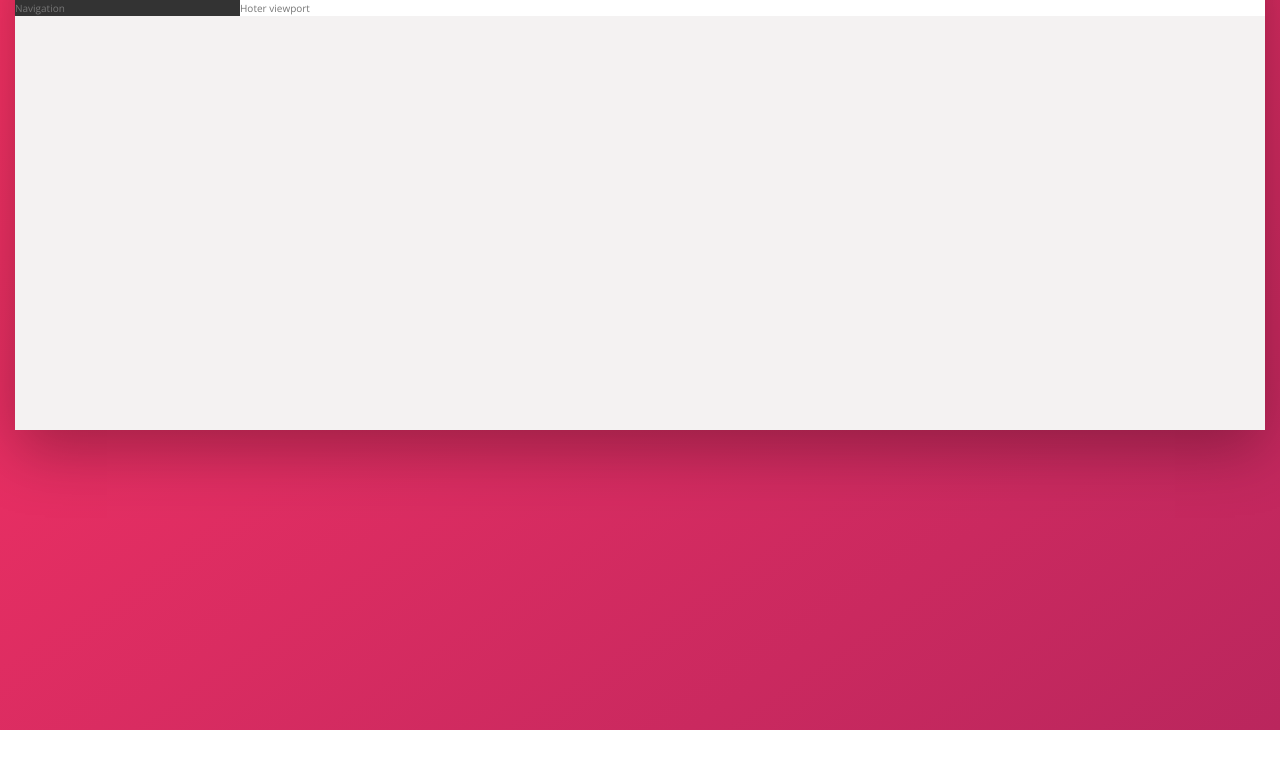
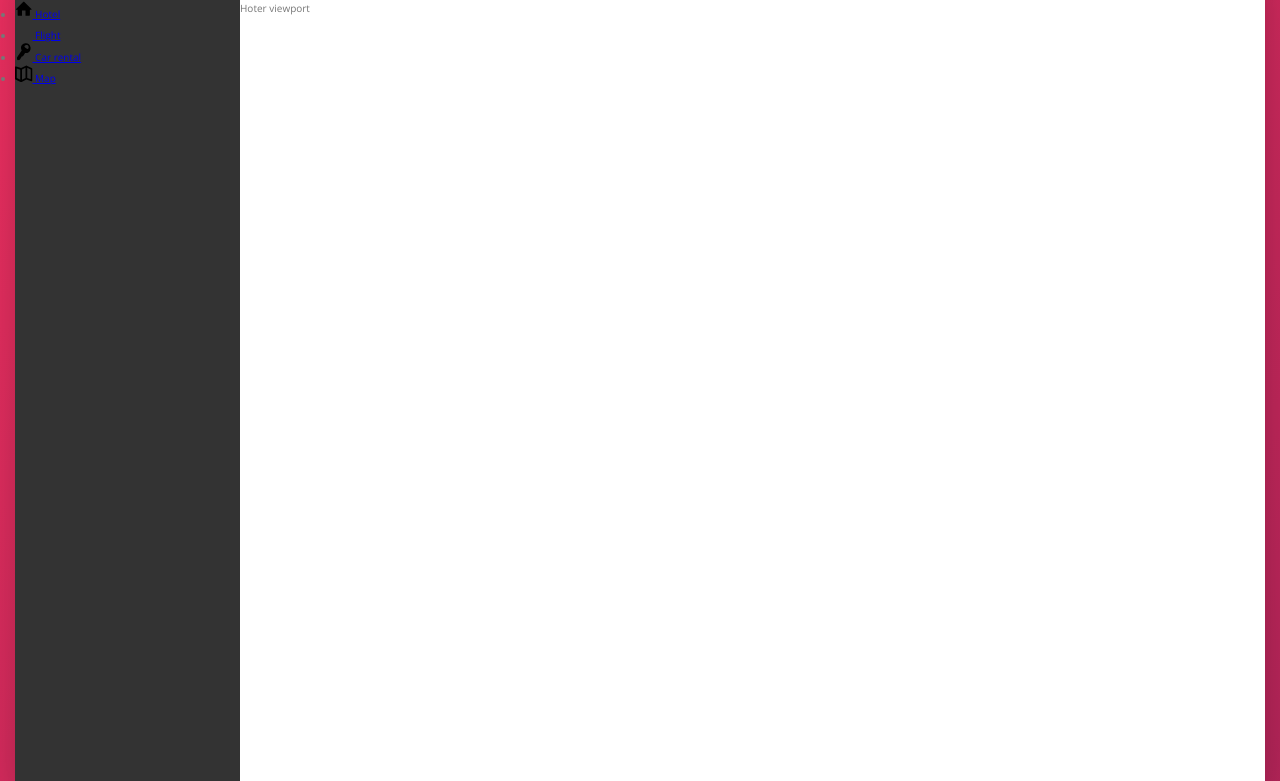
Before and after one commit to SALeon/TRILLO, a website built with webpack: page src/index.html in a window 1280 px wide. Shown: the part 150-931 px from the top of the page. Before the commit the page ends 880 px from the top, so only its background shows below. Built offline with nearby package versions, Linux system fonts and the light colour scheme; files whose address does not match are found by name.

Commit message:
add navigation 1

```diff
--- a/src/index.html
+++ b/src/index.html
@@ -45,7 +45,44 @@
             </header>
             <div class="content">
                 <nav class="sidebar">
-                    Navigation
+                   <ul class="side-nav">
+                       <li class="side-nav__item">
+                           <a href="#" class="side-nav__link">
+                               <svg class="side-nav__icon">
+                                   <use xlink:href="img/sprite.svg#icon-home" >
+                               </svg>
+                               <span>Hotel</span>
+                           </a>
+                       </li>
+                       <li class="side-nav__item">
+                           <a href="#" class="side-nav__link">
+                               <svg class="side-nav__icon">
+                                   <use xlink:href="img/sprite.svg#icon-aircraft-take-of" >
+                               </svg>
+                               <span>Flight</span>
+                           </a>
+                       </li>
+                       <li class="side-nav__item">
+                           <a href="#" class="side-nav__link">
+                               <svg class="side-nav__icon">
+                                   <use xlink:href="img/sprite.svg#icon-key" >
+                               </svg>
+                               <span>Car rental</span>
+                           </a>
+                       </li>
+                       <li class="side-nav__item">
+                           <a href="#" class="side-nav__link">
+                               <svg class="side-nav__icon">
+                                   <use xlink:href="img/sprite.svg#icon-map" >
+                               </svg>
+                               <span>Map</span>
+                           </a>
+                       </li>
+                   </ul>
+
+                   <div class="legal">
+                       &copy; 2019 by trillo. All rights reserved.
+                   </div>
                 </nav>
                 <main class="hotel-view">
                     Hoter viewport
--- a/src/sass/_components.scss
+++ b/src/sass/_components.scss
@@ -114,5 +114,35 @@
         height: 3.75rem;
         width: 3.75rem;
         margin-right: 1rem;
+        border-radius: 50%;
     }
 }
+
+/////////////////////////////////
+// SIDE NAVIGATION
+
+.side-nav {
+
+    &__item {
+
+    }
+
+    &__link {
+
+    }
+
+    &__icon {
+        width: 1.75rem;
+        height: 1.75rem;
+    }
+}
+
+/////////////////////////////////
+// LEGAL TEXT
+
+legal {
+    font-size: 1.2rem;
+    color: var(--color-grey-light-4);
+    text-align: center;
+    padding: 2.5rem;
+}
--- a/src/sass/_layout.scss
+++ b/src/sass/_layout.scss
@@ -14,7 +14,7 @@
     background-color: var(--color-grey-light-2);
     box-shadow: var(--shadow-dark);
 
-    min-height:  50rem;
+    min-height: 50rem;
 }
 
 .content {
@@ -23,11 +23,16 @@
 
 .sidebar {
     background-color: var(--color-grey-dark-1);
+    flex: 0 0 18%;
 
-    flex: 0 0 18%;
+    display: flex;
+    flex-direction: column;
+    justify-content: space-between;
 }
 
 .hotel-view {
     background-color: #fff;
     flex: 1;
+
+    height: 80rem;
 }
```
